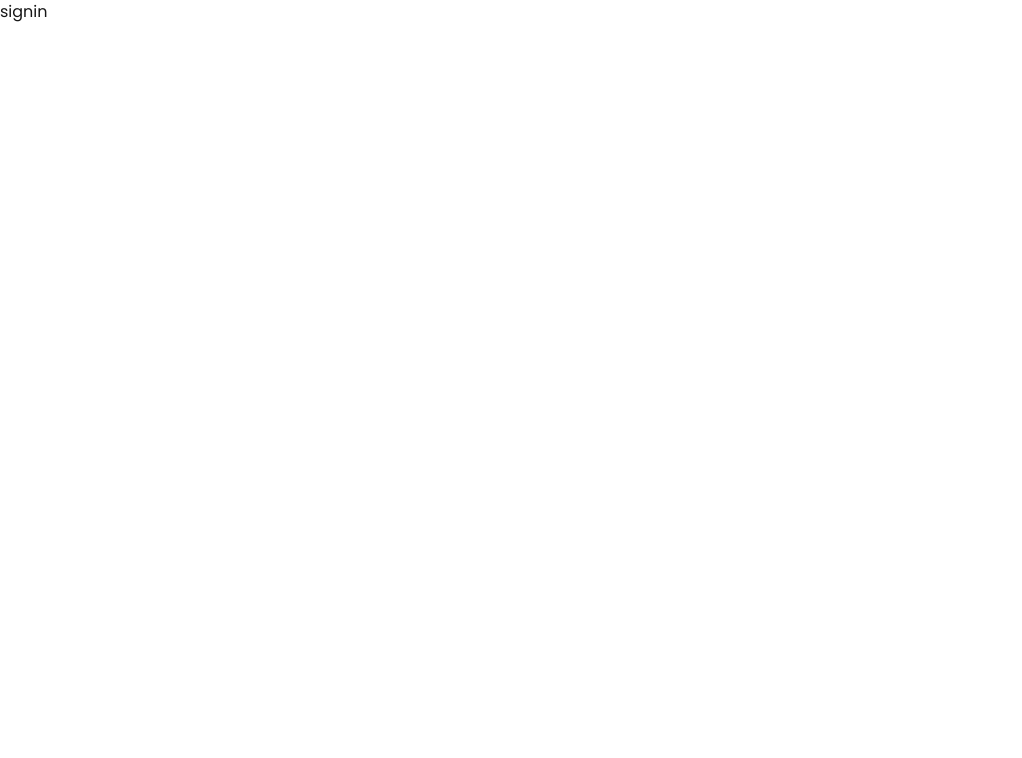
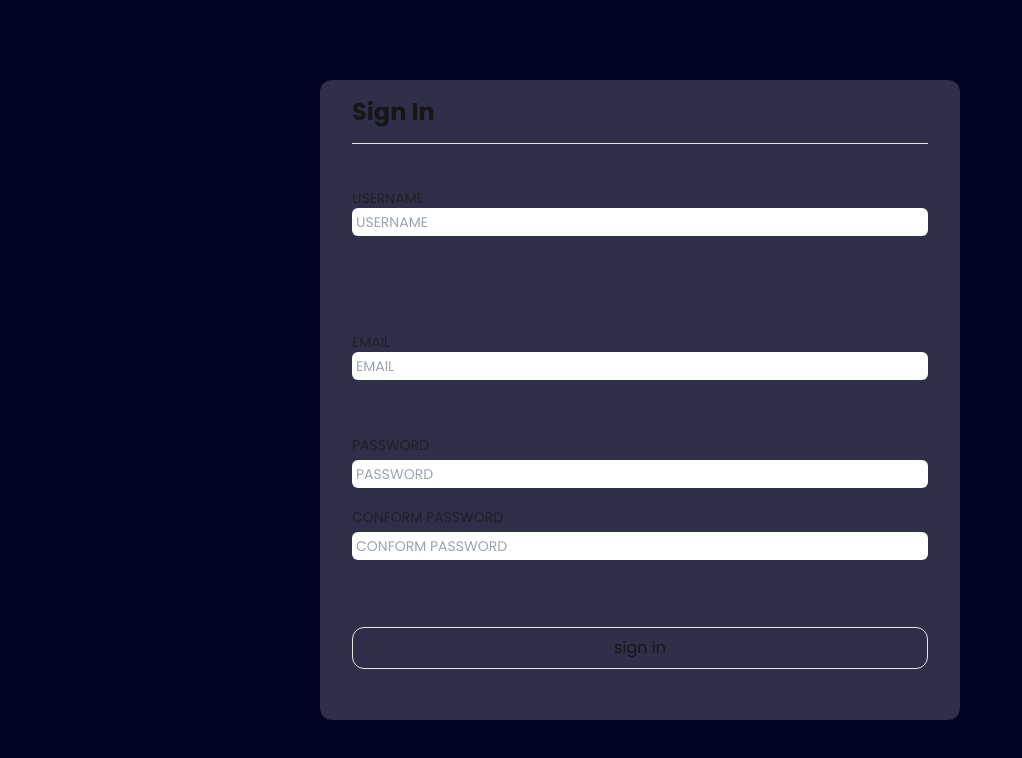
Before and after one commit to Yranshevare/freelancing-platform, a Next.js app: page /signin in a window 1280 px wide. Shown: the top 758 px of the page, without its empty margins (0-1022 px from the left). Built offline with nearby package versions, Linux system fonts and the light colour scheme.

Commit message:
done with sigin in frontend

```diff
--- a/src/app/(frontend)/signin/page.tsx
+++ b/src/app/(frontend)/signin/page.tsx
@@ -1,9 +1,155 @@
-import React from 'react'
+'use client'
+import React, { useEffect, useState } from 'react'
 
 export default function page() {
+  const [username,setUsername] = useState("")
+  const [password,setPassword] = useState("")
+  const [email,setEmail] = useState("")
+  const [conformPassword,setConformPassword] = useState("")
+  const [usernameError,setUsernameError] = useState("")
+  const [emailError,setEmailError] = useState("")
+  const [passwordError,setPasswordError] = useState("")
+  const [confirmPasswordError,setConfirmPasswordError] = useState("")
+
+  //validation on username
+  useEffect(() => {
+    if( username !== "" && username !==username.toLocaleLowerCase()){   //validation for lowercase characters
+      setUsernameError("Username should be in lowercase")
+    }else if( username.includes(" ")){    //validation fro spaces
+      setUsernameError("Username should not contain spaces")
+    }else if( username.match(/[~`!#$%\^&*+=\-\[\]\\';,/{}()|\\":<>\?]/)){   //validation for special characters
+      //match() returns an array of all matching special characters, or null if no matches are found.
+      setUsernameError("Username should not contain special characters only characters are allowed are @ and _")
+    }else{
+      setUsernameError("")
+    }
+  },[username])
+
+  //validation on password
+  useEffect(() => {
+    if( password !== "" && password.length < 8){    //validation for minimum length
+      setPasswordError("Password should be at least 8 characters long")
+    }else if(password.length > 7 && !password.match(/[~`!#$%\^&*+=\-\[\]\\';,/{}()@_|\\":<>\?]/)){   //validation for special characters
+      setPasswordError("password at least contain one special character")
+    }else{
+      setPasswordError("")
+    }
+  },[password])
+
+  //validation on confirm password
+  useEffect(() => {
+    if( conformPassword!== "" && conformPassword!== password){   //validation for matching password
+      setConfirmPasswordError("Passwords do not match")
+    }else{
+      setConfirmPasswordError("")
+    }
+  },[conformPassword,password])
+
+
+
+  const validation = () => {
+    let valid = true
+    if(conformPassword === "" ){
+      setConfirmPasswordError("")
+      valid = false
+    }
+    if(password === "" ){
+      setPasswordError("Password is required")
+      valid = false
+    }
+    if(email === "" ){
+      setEmailError("Email is required")
+      valid = false
+    }
+    if(username === "" ){
+      setUsernameError("Username is required")
+      valid = false
+    }
+    return valid
+  }
+
+  const submit = async() => {
+    //validation on email
+    if( email === "" ||!email.match(/^[^\s@]+@[^\s@]+\.[^\s@]+$/)){
+      setEmailError("Invalid email address")
+    }else{
+      setEmailError("")
+    }
+
+    //validation on states
+    if(emailError!== "" || passwordError!== "" || usernameError!== "" || confirmPasswordError!== "" ){
+      return
+    }
+    if(!validation()){
+      return
+    }
+
+
+
+
+
+    console.log("signing in...")
+  }
+
+
   return (
-    <div>
-      signin
-    </div>
+    <>
+      <div className='w-screen h-screen bg-heroBlue flex justify-center items-center'>
+        <div className='w-1/2 h-[80%] bg-cardBackground rounded-xl flex justify-center items-center'>
+          <div className='w-[90%] h-[100%] flex flex-col justify-around'>
+            <div className='h-[10%] border-b-[1px] flex items-center'>
+              <h2 className='font-bold text-2xl'>Sign In</h2>
+            </div>
+            <div className='h-[90%]  flex flex-col justify-around'>
+              <div className='h-[25%] flex flex-col justify-center'>
+                <p className='font-normal text-sm opacity-65'>USERNAME</p>
+                <input
+                value={username}
+                onChange={(e)=>setUsername(e.target.value)}
+                type="text"
+                placeholder='USERNAME'
+                className='w-[100%] rounded-md font-normal text-sm pl-1 focus:outline-none text-heroBlue py-1'/>
+                <p className='text-xs text-red-700 font-normal h-2'>{usernameError}</p>
+              </div>
+              <div className='h-[25%] flex flex-col justify-center'>
+                <p className='font-normal text-sm opacity-65'>EMAIL</p>
+                <input
+                value={email}
+                onChange={(e) => setEmail(e.target.value)}
+                type="text"
+                placeholder='EMAIL'
+                onFocus={()=>setEmailError("")}
+                className='w-[100%] rounded-md font-normal text-sm pl-1 focus:outline-none text-heroBlue py-1'/>
+                <p  className='text-xs text-red-700 font-normal h-2'>{emailError}</p>
+              </div>
+              <div className='h-[25%] flex flex-col justify-around'>
+                <p className='font-normal text-sm opacity-65'>PASSWORD</p>
+                <input
+                value={password}
+                onChange={(e)=>setPassword(e.target.value)}
+                type="password"
+                placeholder='PASSWORD'
+                className='w-[100%] rounded-md font-normal text-sm pl-1 focus:outline-none text-heroBlue py-1'/>
+                <p className='text-xs text-red-700 font-normal h-2'>{passwordError}</p>
+
+                <p className='font-normal text-sm opacity-65'>CONFORM PASSWORD</p>
+                <input
+                value={conformPassword}
+                onChange={(e)=>setConformPassword(e.target.value)}
+                type="password"
+                placeholder='CONFORM PASSWORD'
+                className='w-[100%] rounded-md font-normal text-sm pl-1 focus:outline-none text-heroBlue py-1'/>
+                <p className='text-xs text-red-700 font-normal h-2'>{confirmPasswordError}</p>
+              </div>
+              <div className='h-[25%] flex flex-col justify-center'>
+                <button
+                onClick={submit}
+                className='border p-2 rounded-xl hover:bg-[rgba(255,255,255,0.2)] '>sign in</button>
+              </div>
+            </div>
+          </div>
+        </div>
+      </div>
+    </>
   )
 }
```
